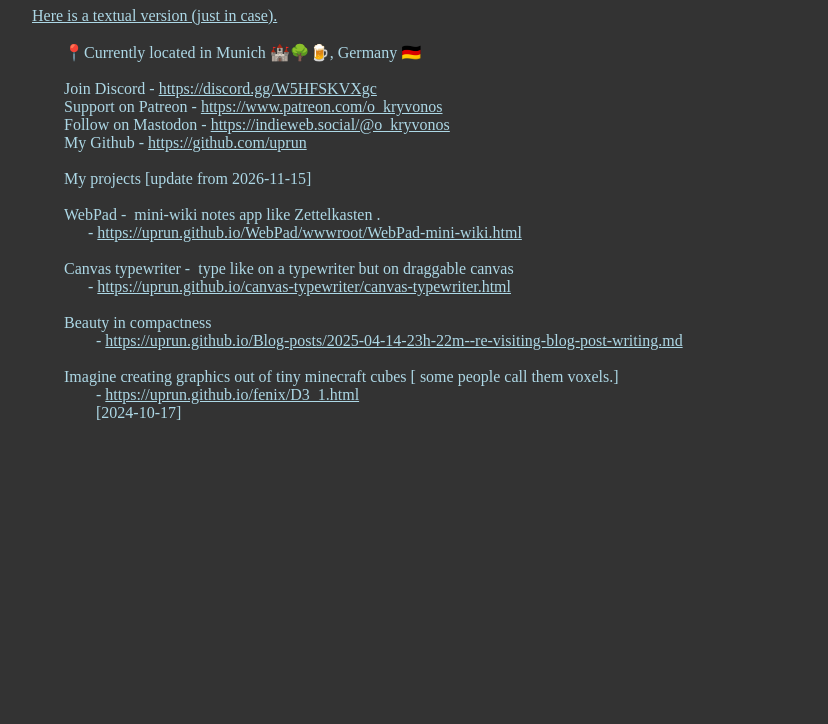
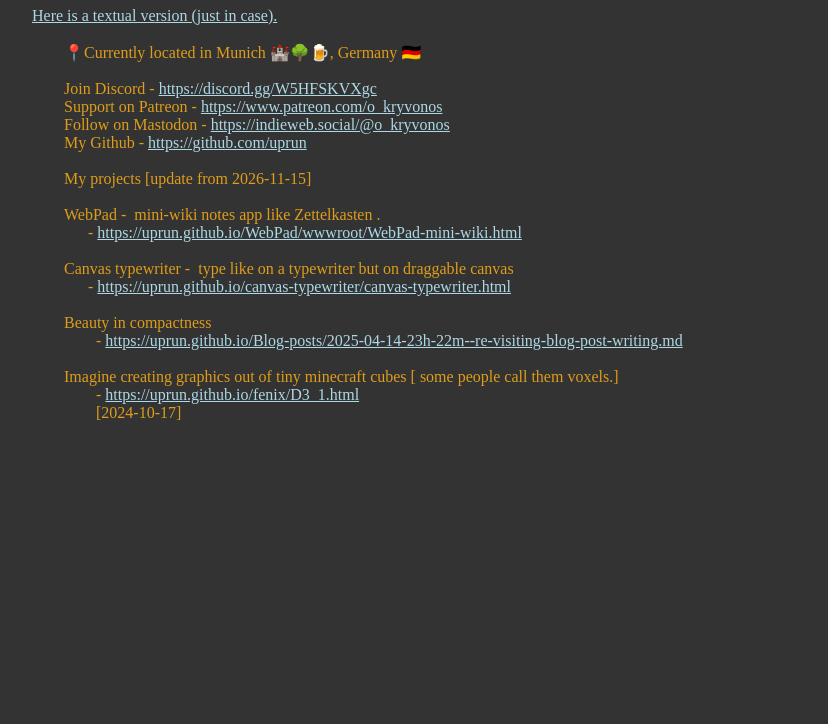
Before and after one commit to uprun/uprun.github.io, a plain HTML site: page index.html in a window 1280 px wide. Shown: the part 76-800 px from the top of the page, without its empty margins (128-956 px from the left). Drawn offline with Linux system fonts and the light colour scheme.

Commit message:
orange colour for text

```diff
--- a/index.html
+++ b/index.html
@@ -9,7 +9,7 @@
     body
     {
         background-color: #333;
-        color: lightblue;
+        color: rgb(222, 157, 27);
 
     }
     a {
```
